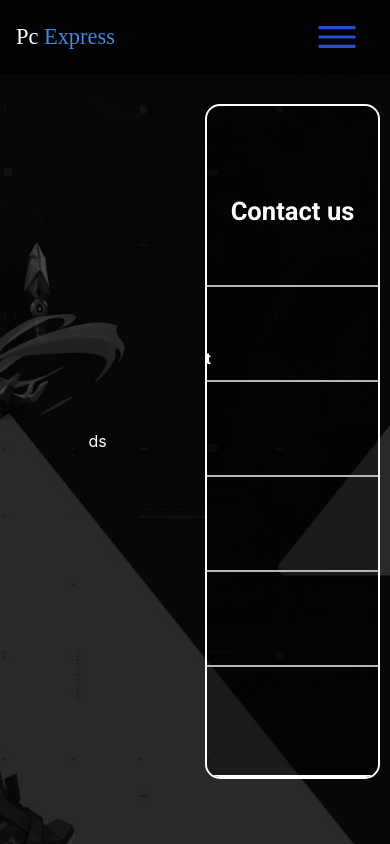
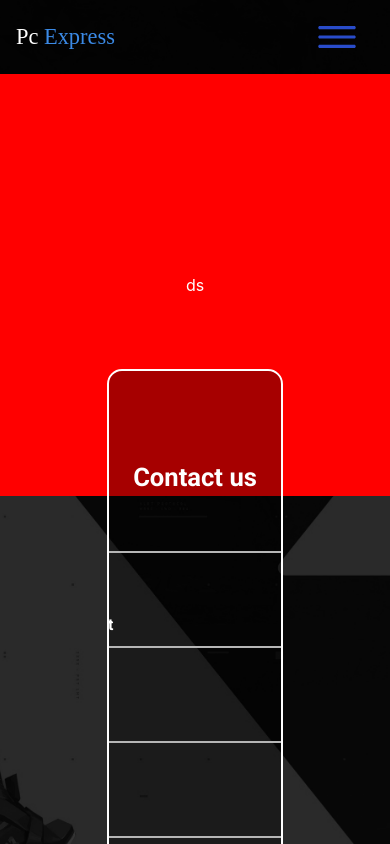
Before and after one commit to eulixir/Pc_Express_2.0, a React (Create React App) app in the folder web/: page /contact in a window 390 px wide. Shown: the top 844 px of the page. Built offline with nearby package versions, Linux system fonts and the light colour scheme; a web font is replaced by a local one.

Commit message:
update responsive contact page

```diff
--- a/web/src/pages/contact/styles/contact.css
+++ b/web/src/pages/contact/styles/contact.css
@@ -42,12 +42,17 @@
 }
 
 .contactFormContainerOne {
+  background: red;
+  width: 100%;
+  height: 100%;
   display: flex;
   align-items: center;
   justify-content: center;
   color: #fff;
 }
 .contactFormContainerTwo {
+  width: 100%;
+  height: 100%;
   display: flex;
   align-items: center;
   justify-content: center;
@@ -130,35 +135,6 @@
   color: black;
 }
 
-@media (min-width: 600px) {
-  .registerLinks {
-    width: 80vw;
-  }
-}
-
-@media (min-width: 700px) {
-  .registerLinks {
-    width: 60vw;
-  }
-
-  .contactInput input[type='email'],
-  .contactInput input[type='submit'],
-  .contactInput input[type='text'] {
-    width: 40vw;
-  }
-}
-
-@media (min-width: 1000px) {
-  .registerLinks {
-    width: 40vw;
-  }
-
-  .contactInput input[type='email'],
-  .contactInput input[type='submit'],
-  .contactInput input[type='text'] {
-    width: 40vw;
-  }
-}
 .contactInputFormContainer p {
   display: flex;
   justify-content: center;
@@ -185,3 +161,19 @@
 textarea:focus::placeholder {
   opacity: 40%;
 }
+@media (max-width: 700px) {
+  .contactFormContainer {
+    width: 100vw;
+    height: 100vh;
+    display: flex;
+    flex-direction: column;
+  }
+  .contactFormContainerOne {
+    width: 100%;
+    height: 100vh;
+    display: flex;
+    align-items: center;
+    justify-content: center;
+    color: #fff;
+  }
+}
```
